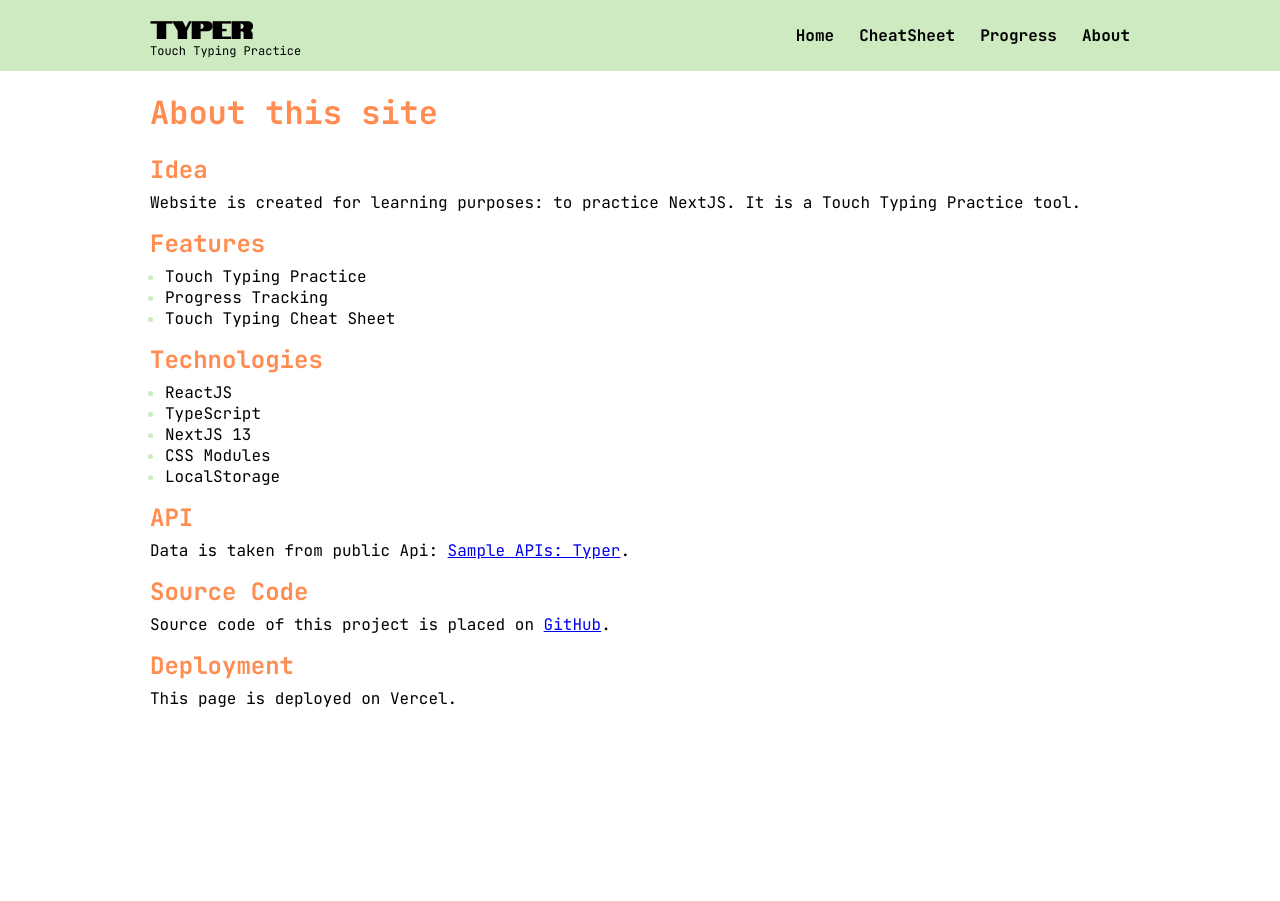
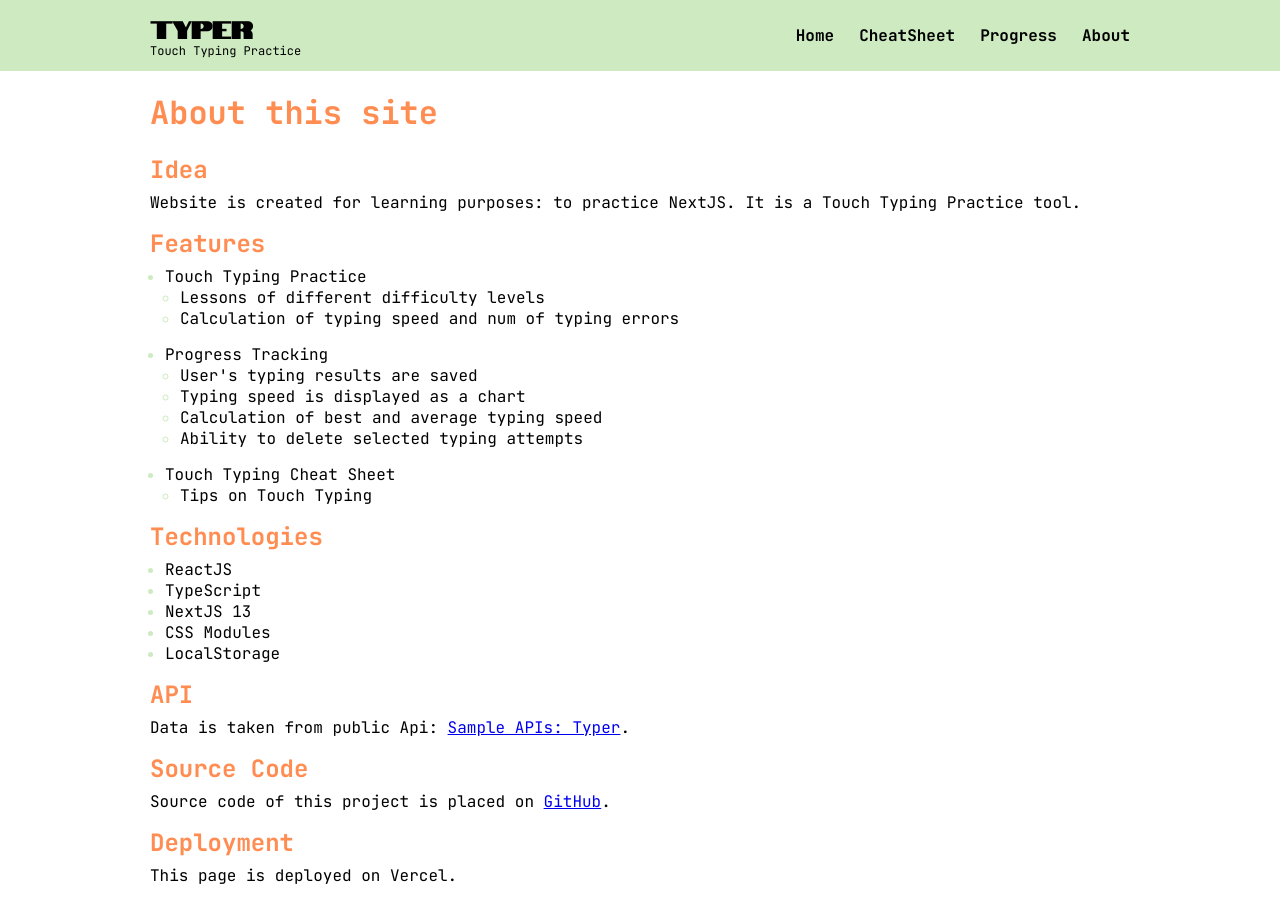
Before and after one commit to elizzaveta/TouchTyping, a Next.js app: page /about in a window 1280 px wide. Before the commit the page ends 800 px from the top, so only its background shows below. Built offline with nearby package versions, Linux system fonts and the light colour scheme.

Commit message:
[#34] - Added detailed information on project's features

```diff
--- a/app/about/page.tsx
+++ b/app/about/page.tsx
@@ -7,10 +7,24 @@ export default function About() {
             <h2>Idea</h2>
             <p>Website is created for learning purposes: to practice NextJS. It is a Touch Typing Practice tool.</p>
             <h2>Features</h2>
+
             <ul>
                 <li>Touch Typing Practice</li>
+                <ul>
+                    <li>Lessons of different difficulty levels</li>
+                    <li>Calculation of typing speed and num of typing errors</li>
+                </ul>
                 <li>Progress Tracking</li>
+                <ul>
+                    <li>User's typing results are saved</li>
+                    <li>Typing speed is displayed as a chart</li>
+                    <li>Calculation of best and average typing speed</li>
+                    <li>Ability to delete selected typing attempts</li>
+                </ul>
                 <li>Touch Typing Cheat Sheet</li>
+                <ul>
+                    <li>Tips on Touch Typing</li>
+                </ul>
             </ul>
             <h2>Technologies</h2>
             <ul>
```
